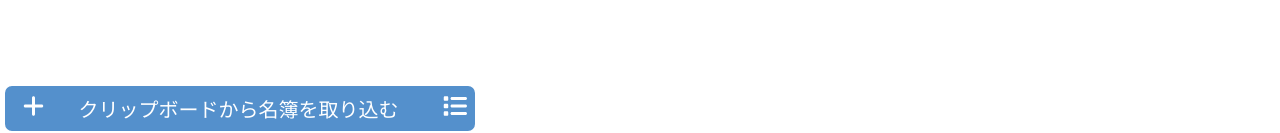
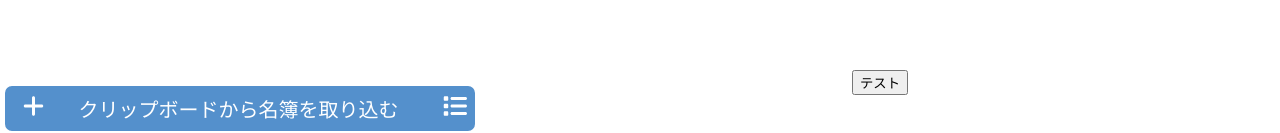
Before and after one commit to fyuuki0jp/pair_random_match, a React (Create React App) app: page / in a window 1280 px wide. Shown: the part 704-837 px from the top of the page. Built offline with nearby package versions, Linux system fonts and the light colour scheme.

Commit message:
feat: add output csv and download method

```diff
--- a/src/CreateTable.tsx
+++ b/src/CreateTable.tsx
@@ -4,6 +4,7 @@ import { membersAtom,constructAtom, DayPairs, Pair, WorkPairs} from './State';
 import { createWorkPairs,padPair } from './Logic';
 import { faCalendar ,faUser} from '@fortawesome/free-solid-svg-icons';
 import { FontAwesomeIcon } from '@fortawesome/react-fontawesome';
+import * as iconv from "iconv-lite";
 
 function DayMember(props:{day:DayPairs}){
     const maxMember = props.day.pairs.reduce((acc:number,pair:Pair) => acc < pair.pair.length ? pair.pair.length:acc,0)
@@ -38,6 +39,23 @@ function WorkCalender(){
             alert('ペア人数が重複しています設定を見直してください。')
     }
 
+    const createCSVoutput = () => {
+
+        if(calender===undefined) return;
+
+        let day_num = 1
+        const output_data: string = calender.WorkPairs.map((day:DayPairs) => (day_num++)+'日目\n'+day.pairs.map((pair:Pair) => pair.pair.map(member=> member.name).join(',')).join('\n')).join('\n')
+        const result = iconv.encode(output_data,"Shift_JIS")
+        const blob = new Blob([result],{type:"text/csv"});
+        const link = document.createElement('a');
+
+        link.href = URL.createObjectURL(blob);
+
+        link.download = 'pair_list.csv';
+
+        link.click();
+    }
+
     return (
         <div style={{minWidth:'300px',width:'70%'}}>
             <div style={
@@ -52,6 +70,7 @@ function WorkCalender(){
             <div style={{display:'flex',flexWrap:'wrap',width:'100%',minWidth:'300px',height:'90vh',overflowY:'auto'}}>
                 {calender?.WorkPairs.map(day => <DayMember day={day}/>)}
             </div>
+            <button onClick={createCSVoutput}>テスト</button>
         </div>
     )
 }
```
